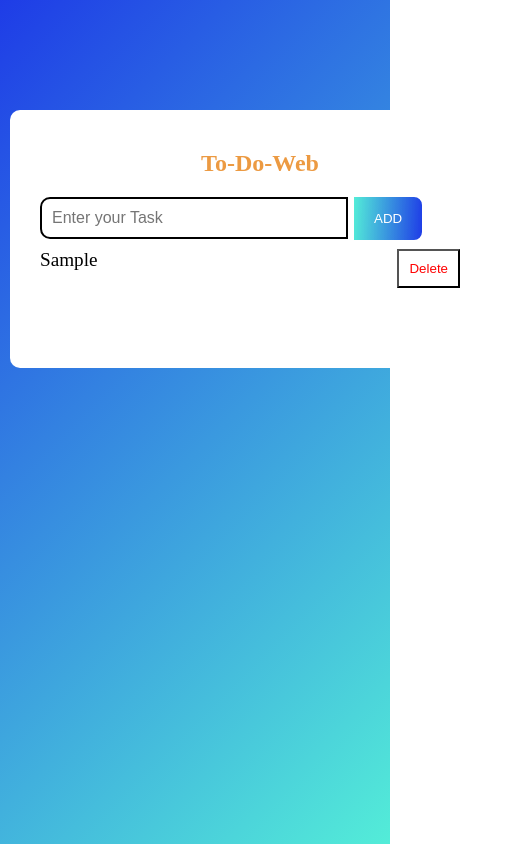
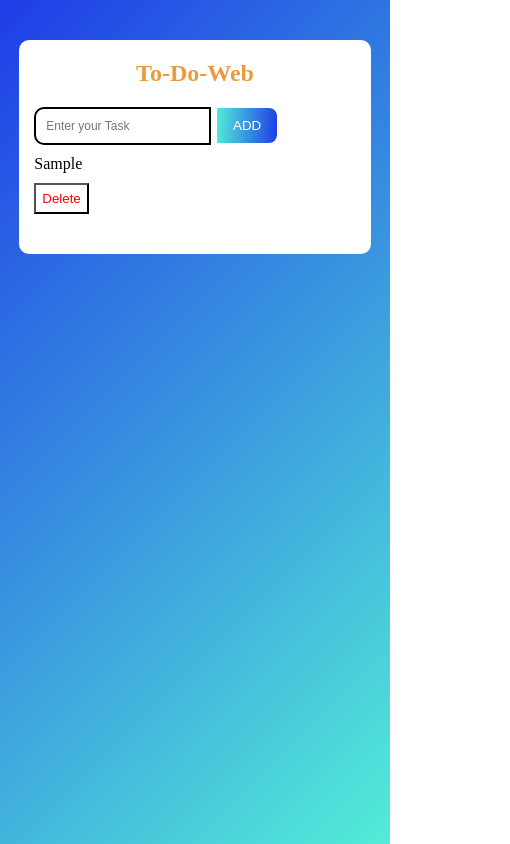
Before and after one commit to Ayush215mb/To-Do-Web, a plain HTML site: page index.html in a window 390 px wide. Both pictures are taken after typing "Sample" into the empty fields and a click on the button "ADD". Shown: the whole page, 510 px wide, since content can reach past the window. Drawn offline with Linux system fonts and the light colour scheme.

Commit message:
Updated style.css

```diff
--- a/style.css
+++ b/style.css
@@ -9,12 +9,11 @@
     height: 100vh;
     background: linear-gradient(135deg, rgba(23, 54, 230, 0.969), rgba(61, 234, 211, 0.886));
     padding: 10px;
-
 }
 
 .face {
-    width: 100%;
-    width: 500px;
+    width: 90%;
+    max-width: 500px;
     background: rgb(255, 255, 255);
     margin: 100px auto 20px;
     padding: 40px 30px 70px;
@@ -29,7 +28,7 @@
 }
 
 .search input {
-    width: 70%;
+    width: 65%;
     padding: 10px;
     margin: 20px auto 10px;
     font-size: 16px;
@@ -46,17 +45,12 @@ button#addTaskBtn {
     border: 2px solid rgb(255, 255, 255);
 }
 
-
-.listItem{
+.listItem {
     list-style: none;
     display: flex;
     justify-content: space-between;
     font-size: larger;
 }
-
-
-
-
 
 button.delete-btn {
     cursor: pointer;
@@ -64,5 +58,58 @@ button.delete-btn {
     background-color: white;
     color: red;
     padding: 10px;
+}
 
+
+@media (max-width: 768px) {
+    .face {
+        width: 90%;
+        margin: 50px auto 20px;
+        padding: 30px 20px 50px;
+    }
+
+    .search input {
+        width: 60%;
+        font-size: 14px;
+    }
+
+    button#addTaskBtn {
+        padding: 12px 18px;
+    }
+
+    .listItem {
+        font-size: medium;
+    }
+
+    button.delete-btn {
+        padding: 8px;
+    }
 }
+
+@media (max-width: 480px) {
+    .face {
+        width: 95%;
+        margin: 30px auto 10px;
+        padding: 20px 15px 30px;
+    }
+
+    .search input {
+        width: 55%;
+        font-size: 12px;
+    }
+
+    button#addTaskBtn {
+        padding: 10px 16px;
+    }
+
+    .listItem {
+        font-size: medium;
+        flex-direction: column;
+        align-items: flex-start;
+    }
+
+    button.delete-btn {
+        padding: 6px;
+        margin: 10px 0;
+    }
+}
```
